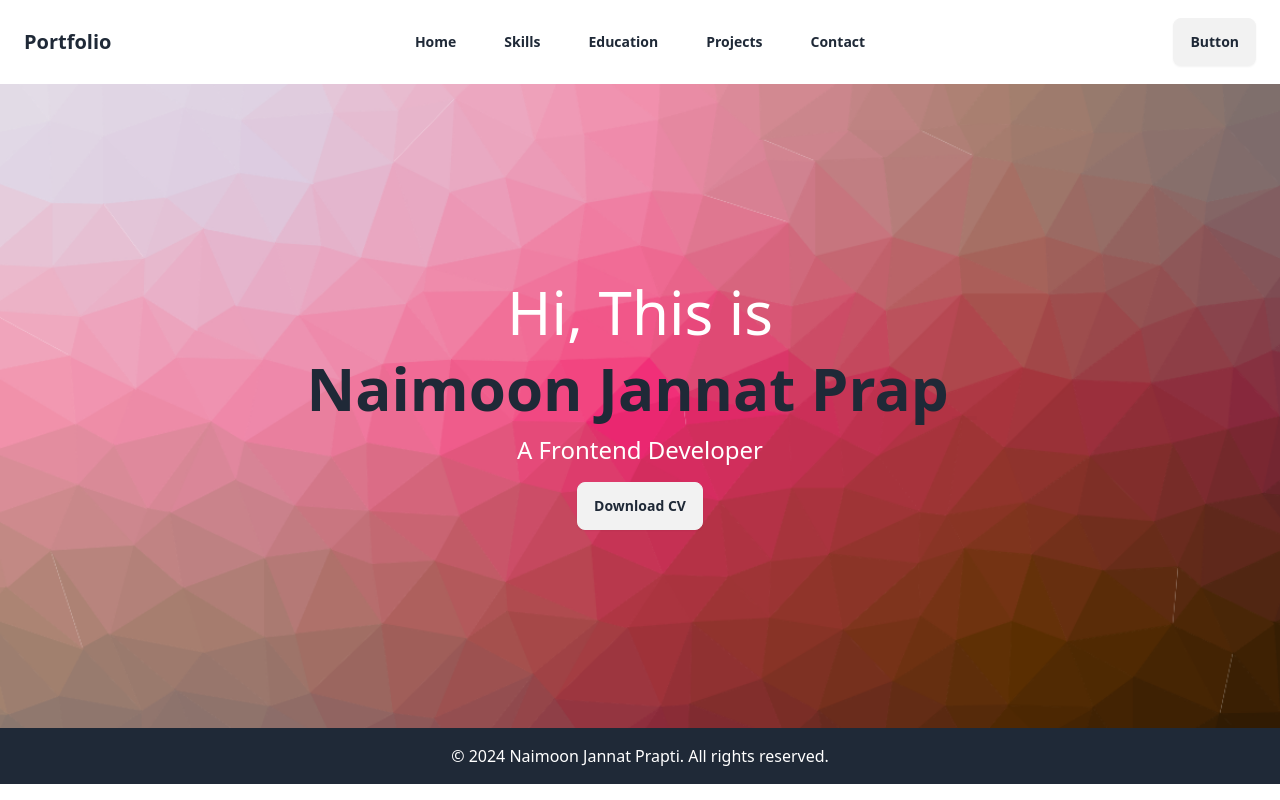
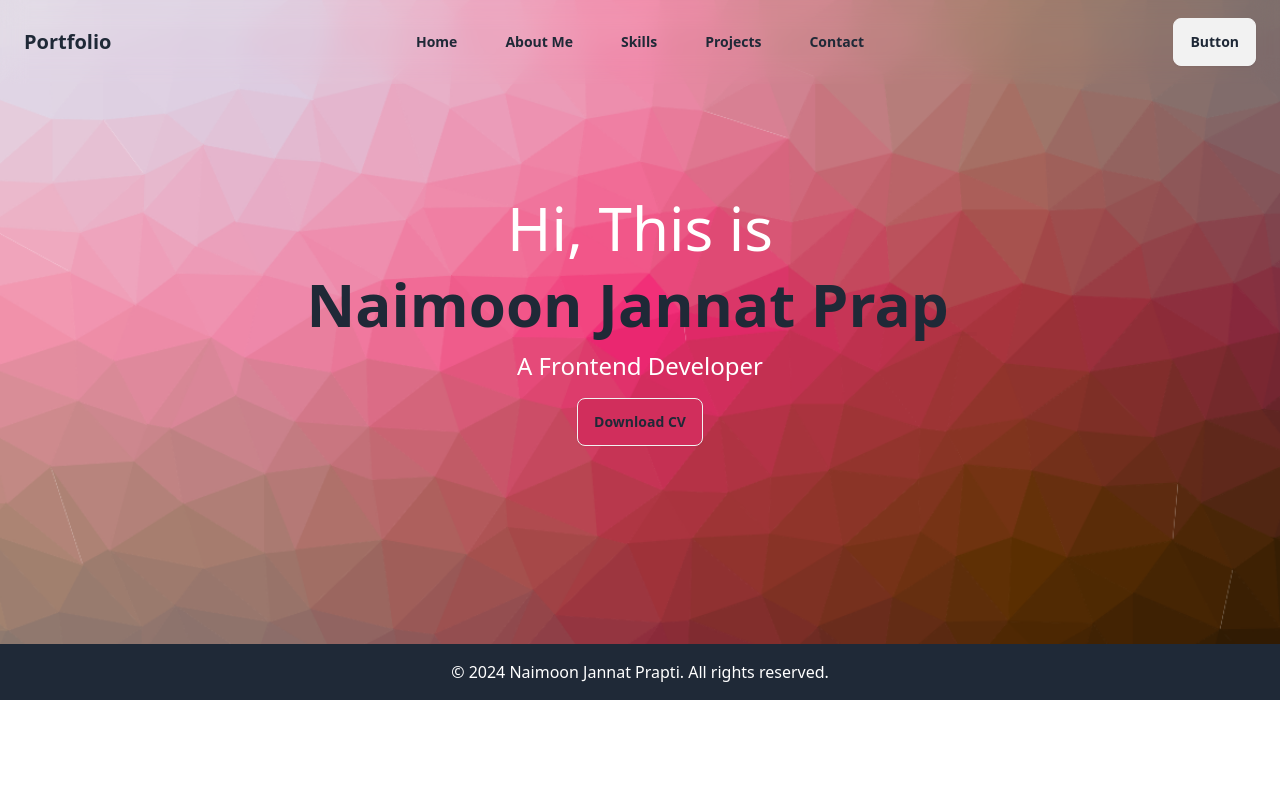
Before and after one commit to NaimoonJannat/Portfolio, a React (Vite) app: page / in a window 1280 px wide. Built offline with nearby package versions, Linux system fonts and the light colour scheme.

Commit message:
Banner done

```diff
--- a/src/Root.jsx
+++ b/src/Root.jsx
@@ -6,7 +6,7 @@ const Root = () => {
     return (
         <div>
             <Header></Header>
-            <div>
+            <div className="">
                 <Outlet></Outlet>
             </div>
             <Footer></Footer>
--- a/src/components/Banner.jsx
+++ b/src/components/Banner.jsx
@@ -18,7 +18,7 @@ const Banner = () => {
                     />
                 </h2>
                 <h2 className="text-2xl text-white">A Frontend Developer</h2>
-                <button className="btn transition duration-300 ease-in-out transform hover:-translate-y-1 hover:scale-110 hover:bg-gray-700 hover:text-white">
+                <button className="btn transition duration-300 ease-in-out transform hover:-translate-y-1 bg-[#D12E5C] hover:scale-110 hover:bg-white hover:text-">
                     Download CV
                 </button>
             </div>
--- a/src/components/Header.jsx
+++ b/src/components/Header.jsx
@@ -1,6 +1,6 @@
 const Header = () => {
     return (
-        <nav className="navbar sticky top-0 z-50 bg-opacity-80 backdrop-blur-md flex justify-between items-center px-4 py-2 md:px-6 md:py-4 text-gray-800">
+        <nav className="navbar fixed top-0 z-50 bg-opacity-80 backdrop-blur-md flex justify-between items-center px-4 py-2 md:px-6 md:py-4 text-gray-800">
   <div className="navbar-start">
     <div className="dropdown">
       <div tabIndex={0} role="button" className="btn btn-ghost lg:hidden">
@@ -21,8 +21,8 @@ const Header = () => {
         tabIndex={0}
         className="menu menu-sm dropdown-content bg-base-100 rounded-box z-[1] mt-3 w-52 p-2 shadow">
         <li><a className="text-gray-800 text-xl font-bold" href="#home">Home</a></li>
+        <li><a className="text-gray-800 text-xl font-bold" href="#about-me">About Me</a></li>
         <li><a className="text-gray-800 text-xl font-bold" href="#skills">Skills</a></li>
-        <li><a className="text-gray-800 text-xl font-bold" href="#education">Education</a></li>
         <li><a className="text-gray-800 text-xl font-bold" href="#projects">Projects</a></li>
         <li><a className="text-gray-800 text-xl font-bold" href="#contact">Contact</a></li>
       </ul>
@@ -32,8 +32,8 @@ const Header = () => {
   <div className="navbar-center hidden lg:flex">
     <ul className="menu menu-horizontal px-1 space-x-2 md:space-x-4">
       <li><a href="#home" className="hover:text-blue-400 font-bold">Home</a></li>
+      <li><a href="#about-me" className="hover:text-gray-500 font-bold">About Me</a></li>
       <li><a href="#skills" className="hover:text-gray-500 font-bold">Skills</a></li>
-      <li><a href="#education" className="hover:text-gray-500 font-bold">Education</a></li>
       <li><a href="#projects" className="hover:text-gray-500 font-bold">Projects</a></li>
       <li><a href="#contact" className="hover:text-gray-500 font-bold">Contact</a></li>
     </ul>
```
